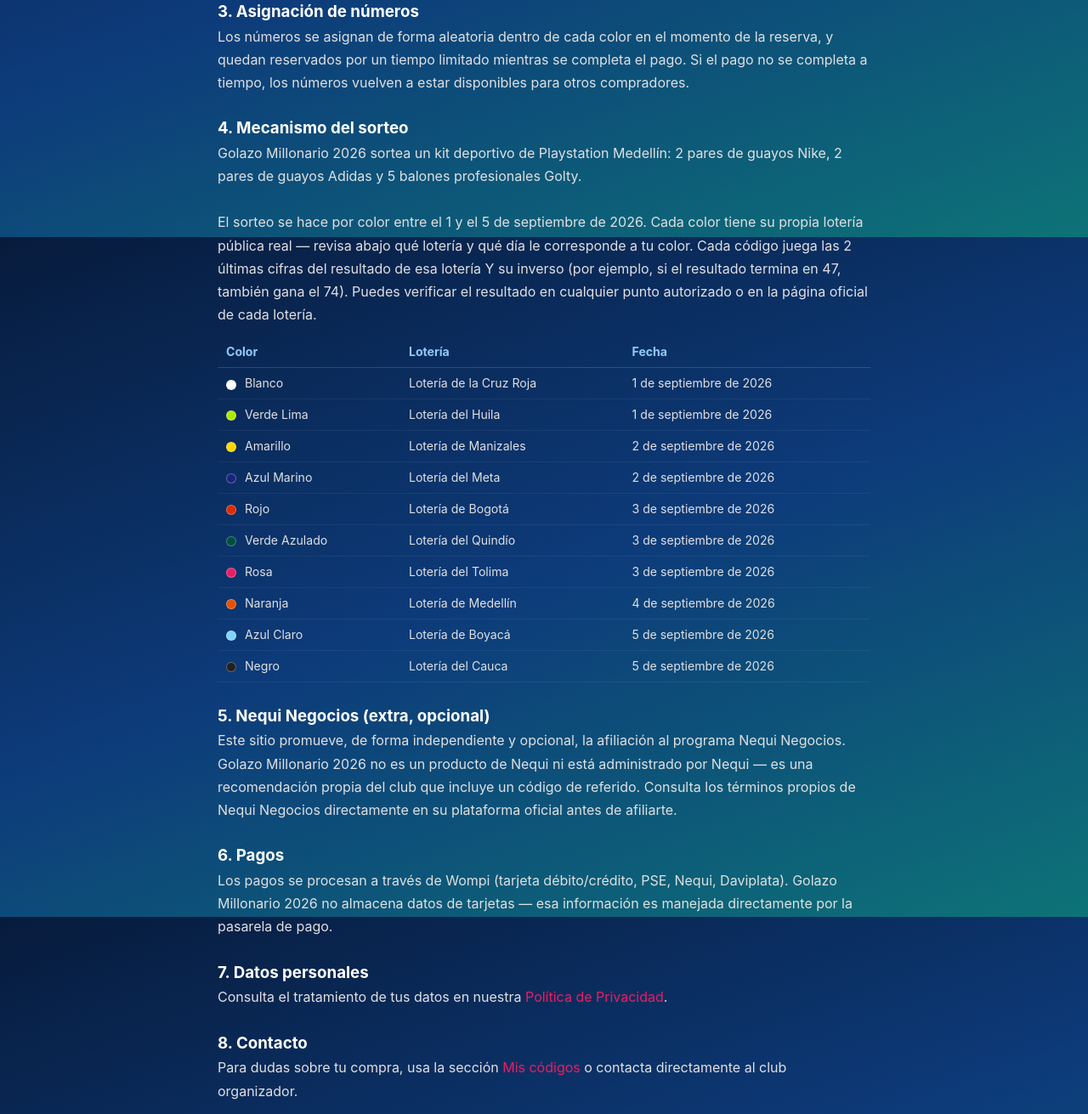
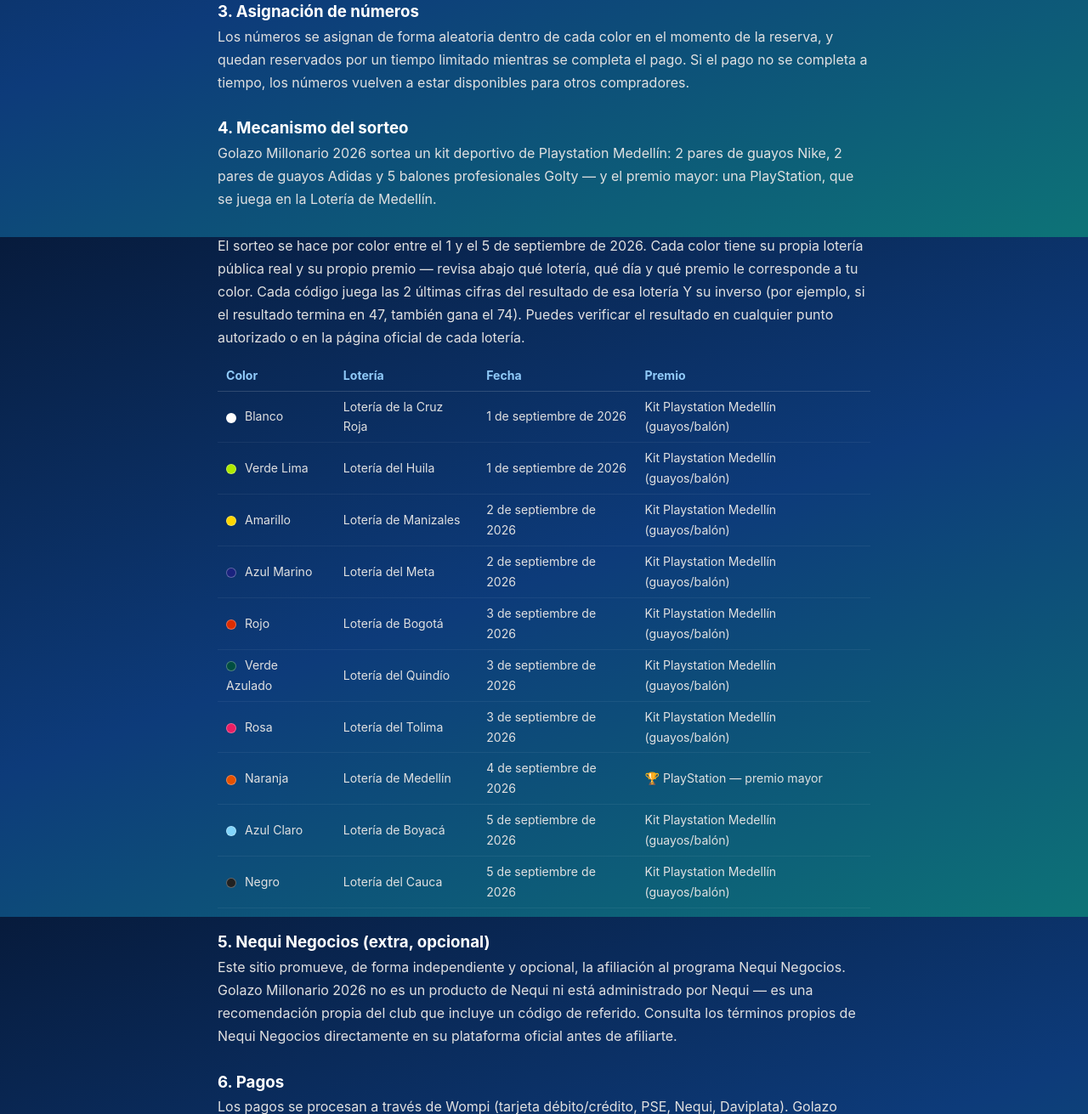
Before and after one commit to Samuek9/golazo-millonario, a Flask app: page /terminos in a window 1280 px wide. Shown: the part 521-1832 px from the top of the page at 85% size. Run offline with Flask 3, Linux system fonts and the light colour scheme; data that the repository does not hold is empty; some libraries are stand-ins or nearby versions.

Commit message:
Add per-color prize, Medellin as the grand prize (PlayStation)
Each lottery/color now carries its own prize field, shown in the
color grid and the Terminos table. Medellin (Naranja) carries the
PlayStation grand prize per the club's clarification.

```diff
--- a/app.py
+++ b/app.py
@@ -50,13 +50,14 @@ RIFA_NAME = os.getenv("RIFA_NAME", "Golazo Millonario 2026")
 SETTINGS_DEFAULTS = {
     "prize_description": (
         "Golazo Millonario 2026 sortea un kit deportivo de Playstation Medellín: "
-        "2 pares de guayos Nike, 2 pares de guayos Adidas y 5 balones profesionales Golty.\n\n"
+        "2 pares de guayos Nike, 2 pares de guayos Adidas y 5 balones profesionales Golty — "
+        "y el premio mayor: una PlayStation, que se juega en la Lotería de Medellín.\n\n"
         "El sorteo se hace por color entre el 1 y el 5 de septiembre de 2026. Cada color tiene "
-        "su propia lotería pública real — revisa abajo qué lotería y qué día le corresponde a "
-        "tu color. Cada código juega las 2 últimas cifras del resultado de esa lotería Y su "
-        "inverso (por ejemplo, si el resultado termina en 47, también gana el 74). Puedes "
-        "verificar el resultado en cualquier punto autorizado o en la página oficial de cada "
-        "lotería."
+        "su propia lotería pública real y su propio premio — revisa abajo qué lotería, qué día "
+        "y qué premio le corresponde a tu color. Cada código juega las 2 últimas cifras del "
+        "resultado de esa lotería Y su inverso (por ejemplo, si el resultado termina en 47, "
+        "también gana el 74). Puedes verificar el resultado en cualquier punto autorizado o en "
+        "la página oficial de cada lotería."
     ),
     "nequi_info": (
         "Ahí están los pasos completos para afiliarte: Nequi Negocios — tu celular como datáfono. "
@@ -69,16 +70,16 @@ SETTINGS_DEFAULTS = {
 
 # ─── 10 Colores (1 sorteo por color, atado a una lotería pública real) ───────
 COLORS = [
-    {"id": "blanco",   "name": "Blanco",       "hex": "#FFFFFF", "text": "#000000", "lottery": "Lotería de la Cruz Roja", "draw_date": "1 de septiembre de 2026"},
-    {"id": "verde",    "name": "Verde Lima",    "hex": "#AEEA00", "text": "#000000", "lottery": "Lotería del Huila",       "draw_date": "1 de septiembre de 2026"},
-    {"id": "amarillo", "name": "Amarillo",      "hex": "#FFD600", "text": "#000000", "lottery": "Lotería de Manizales",    "draw_date": "2 de septiembre de 2026"},
-    {"id": "marino",   "name": "Azul Marino",   "hex": "#1A237E", "text": "#FFFFFF", "lottery": "Lotería del Meta",        "draw_date": "2 de septiembre de 2026"},
-    {"id": "rojo",     "name": "Rojo",          "hex": "#DD2C00", "text": "#FFFFFF", "lottery": "Lotería de Bogotá",       "draw_date": "3 de septiembre de 2026"},
-    {"id": "teal",     "name": "Verde Azulado", "hex": "#004D40", "text": "#FFFFFF", "lottery": "Lotería del Quindío",     "draw_date": "3 de septiembre de 2026"},
-    {"id": "rosa",     "name": "Rosa",          "hex": "#E91E63", "text": "#FFFFFF", "lottery": "Lotería del Tolima",      "draw_date": "3 de septiembre de 2026"},
-    {"id": "naranja",  "name": "Naranja",       "hex": "#E65100", "text": "#FFFFFF", "lottery": "Lotería de Medellín",     "draw_date": "4 de septiembre de 2026"},
-    {"id": "celeste",  "name": "Azul Claro",    "hex": "#81D4FA", "text": "#000000", "lottery": "Lotería de Boyacá",       "draw_date": "5 de septiembre de 2026"},
-    {"id": "negro",    "name": "Negro",         "hex": "#212121", "text": "#FFFFFF", "lottery": "Lotería del Cauca",       "draw_date": "5 de septiembre de 2026"},
+    {"id": "blanco",   "name": "Blanco",       "hex": "#FFFFFF", "text": "#000000", "lottery": "Lotería de la Cruz Roja", "draw_date": "1 de septiembre de 2026", "prize": "Kit Playstation Medellín (guayos/balón)"},
+    {"id": "verde",    "name": "Verde Lima",    "hex": "#AEEA00", "text": "#000000", "lottery": "Lotería del Huila",       "draw_date": "1 de septiembre de 2026", "prize": "Kit Playstation Medellín (guayos/balón)"},
+    {"id": "amarillo", "name": "Amarillo",      "hex": "#FFD600", "text": "#000000", "lottery": "Lotería de Manizales",    "draw_date": "2 de septiembre de 2026", "prize": "Kit Playstation Medellín (guayos/balón)"},
+    {"id": "marino",   "name": "Azul Marino",   "hex": "#1A237E", "text": "#FFFFFF", "lottery": "Lotería del Meta",        "draw_date": "2 de septiembre de 2026", "prize": "Kit Playstation Medellín (guayos/balón)"},
+    {"id": "rojo",     "name": "Rojo",          "hex": "#DD2C00", "text": "#FFFFFF", "lottery": "Lotería de Bogotá",       "draw_date": "3 de septiembre de 2026", "prize": "Kit Playstation Medellín (guayos/balón)"},
+    {"id": "teal",     "name": "Verde Azulado", "hex": "#004D40", "text": "#FFFFFF", "lottery": "Lotería del Quindío",     "draw_date": "3 de septiembre de 2026", "prize": "Kit Playstation Medellín (guayos/balón)"},
+    {"id": "rosa",     "name": "Rosa",          "hex": "#E91E63", "text": "#FFFFFF", "lottery": "Lotería del Tolima",      "draw_date": "3 de septiembre de 2026", "prize": "Kit Playstation Medellín (guayos/balón)"},
+    {"id": "naranja",  "name": "Naranja",       "hex": "#E65100", "text": "#FFFFFF", "lottery": "Lotería de Medellín",     "draw_date": "4 de septiembre de 2026", "prize": "🏆 PlayStation — premio mayor"},
+    {"id": "celeste",  "name": "Azul Claro",    "hex": "#81D4FA", "text": "#000000", "lottery": "Lotería de Boyacá",       "draw_date": "5 de septiembre de 2026", "prize": "Kit Playstation Medellín (guayos/balón)"},
+    {"id": "negro",    "name": "Negro",         "hex": "#212121", "text": "#FFFFFF", "lottery": "Lotería del Cauca",       "draw_date": "5 de septiembre de 2026", "prize": "Kit Playstation Medellín (guayos/balón)"},
 ]
 COLOR_MAP = {c["id"]: c for c in COLORS}
 
--- a/templates/index.html
+++ b/templates/index.html
@@ -49,6 +49,7 @@
       <span class="color-circle-name">{{ c.name }}</span>
       <span style="display:block;font-size:0.72rem;color:#90CAF9;margin-top:2px">{{ c.lottery }}</span>
       <span style="display:block;font-size:0.7rem;color:#546E7A">{{ c.draw_date }}</span>
+      <span style="display:block;font-size:0.7rem;color:#81C784;margin-top:2px;max-width:110px">{{ c.prize }}</span>
     </div>
     {% endfor %}
   </div>
--- a/templates/terminos.html
+++ b/templates/terminos.html
@@ -41,6 +41,7 @@
           <th style="text-align:left;padding:6px 10px;color:#90CAF9">Color</th>
           <th style="text-align:left;padding:6px 10px;color:#90CAF9">Lotería</th>
           <th style="text-align:left;padding:6px 10px;color:#90CAF9">Fecha</th>
+          <th style="text-align:left;padding:6px 10px;color:#90CAF9">Premio</th>
         </tr>
       </thead>
       <tbody>
@@ -52,6 +53,7 @@
           </td>
           <td style="padding:6px 10px">{{ c.lottery }}</td>
           <td style="padding:6px 10px">{{ c.draw_date }}</td>
+          <td style="padding:6px 10px">{{ c.prize }}</td>
         </tr>
         {% endfor %}
       </tbody>
```
